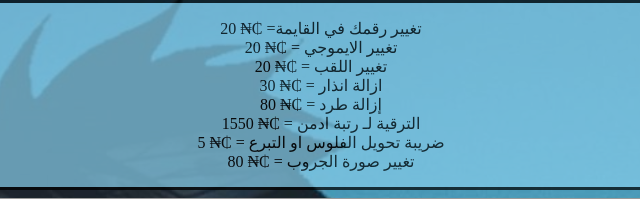
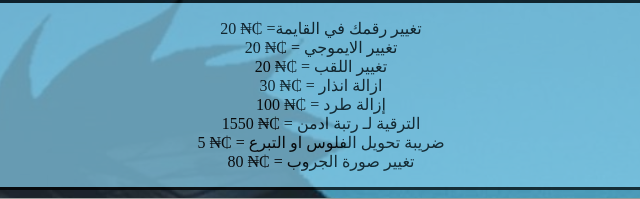
Before and after one commit to AhmedHanyJK/valhalla-Lime, a plain HTML site: page index.html in a window 1280 px wide. Shown: the part 499-698 px from the top of the page, 339-979 px from the left. Drawn offline with Linux system fonts and the light colour scheme.

Commit message:
Update index.html

```diff
--- a/index.html
+++ b/index.html
@@ -73,7 +73,7 @@
           <li>  تغيير اللقب =  ₵₦ 20 </li>
 
           <li> ازالة انذار = ₵₦ 30  </li>
-          <li> إزالة طرد = ₵₦ 80  </li>
+          <li> إزالة طرد = ₵₦ 100  </li>
 
           <li> الترقية لـ رتبة ادمن = ₵₦ 1550 </li>
 
```
